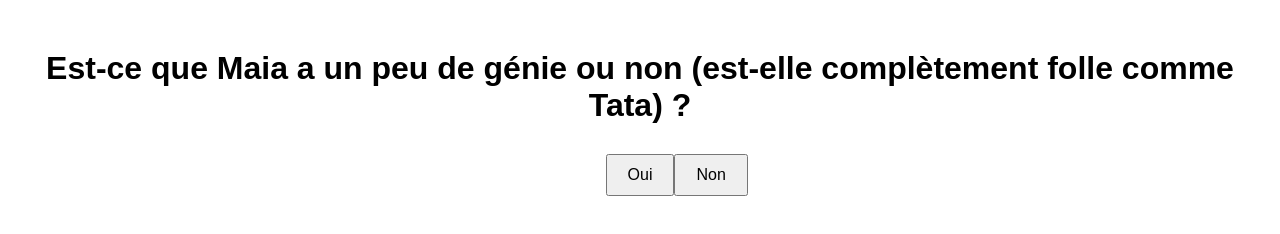
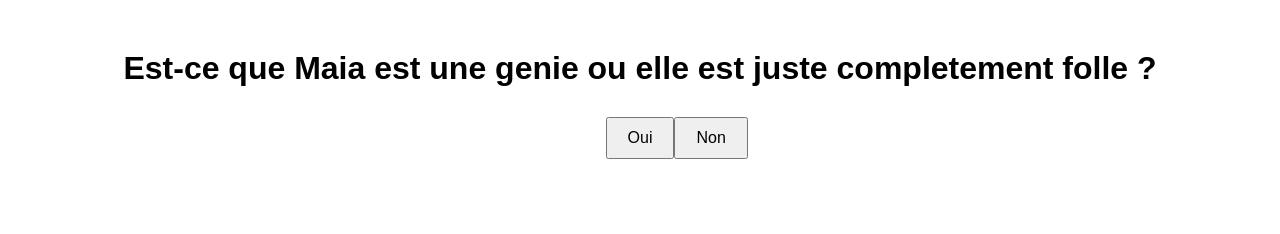
Before and after one commit to yanisywd/yanisywd.github.io, a plain HTML site: page index.html in a window 1280 px wide. Drawn offline with Linux system fonts and the light colour scheme.

Commit message:
Update index.html

```diff
--- a/index.html
+++ b/index.html
@@ -26,7 +26,7 @@
 </head>
 <body>
 
-<h1> Est-ce que Maia a un peu de génie ou non (est-elle complètement folle comme Tata) ?</h1>
+<h1> Est-ce que Maia est une genie ou elle est juste completement folle ?</h1>
 
 <button id="oui">Oui</button>
 <button id="non">Non</button>
@@ -34,8 +34,8 @@
 <p id="result" style="margin-top: 30px; font-size: 20px;"></p>
 
 <script>
-    const nonButton = document.getElementById("non");
-    const ouiButton = document.getElementById("oui");
+    const nonButton = document.getElementById("genie");
+    const ouiButton = document.getElementById("completement folle");
     const result = document.getElementById("result");
 
     // Make the "Non" button move randomly when hovered
```
